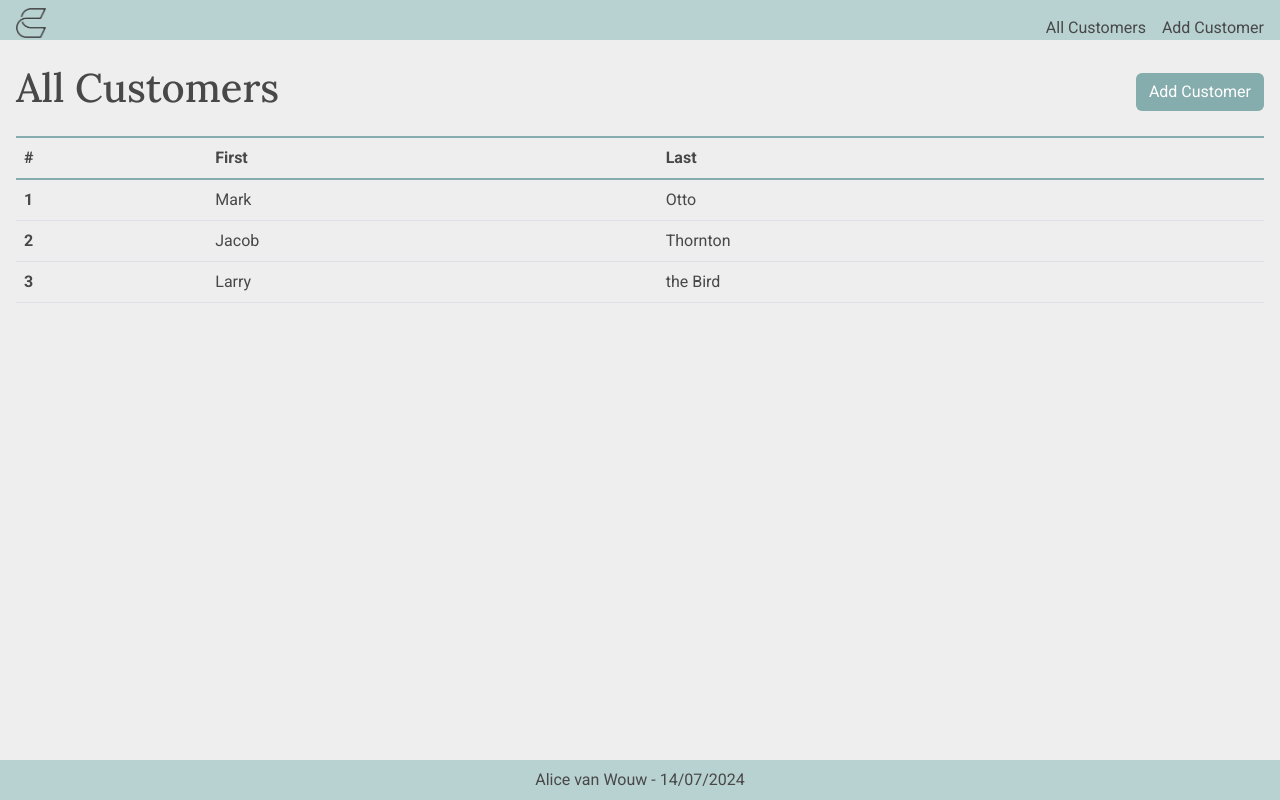
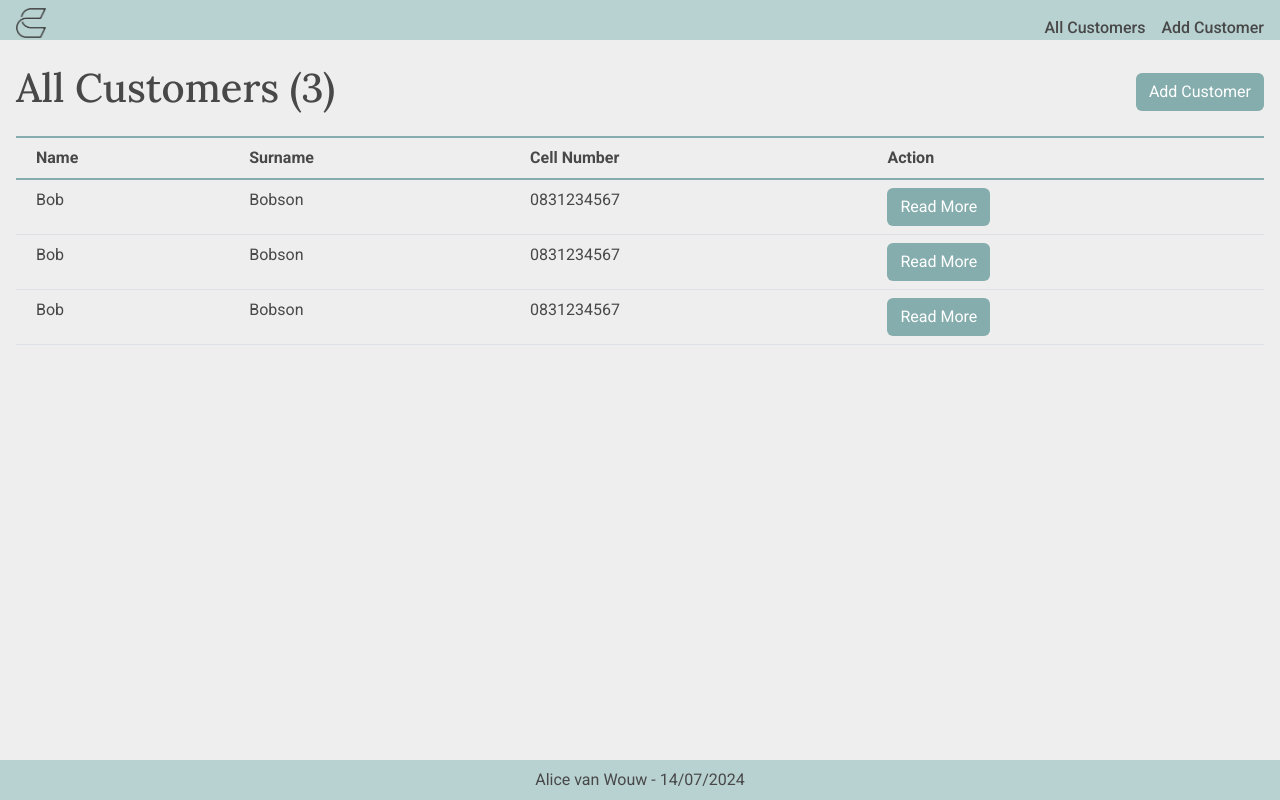
Before and after one commit to alicevanwouw/Psybergate_Assessment, a React (Vite) app in the folder psybergate_assessment/: page /customers in a window 1280 px wide. Built offline with nearby package versions, Linux system fonts and the light colour scheme.

Commit message:
dynamic table

```diff
--- a/psybergate_assessment/src/App.css
+++ b/psybergate_assessment/src/App.css
@@ -17,6 +17,10 @@ body {
 thead {
     border-bottom: 2px solid #86adad !important;
     border-top: 2px solid #86adad !important;
+}
+
+thead, tbody, tfoot, tr, td, th {
+    padding-left: 20px !important;
 }
 
 h1 {
@@ -65,9 +69,15 @@ h3 {
 .nav-button {
     text-decoration: none;
     color: inherit;
+    font-weight: 500;
 }
 
 .btn-base {
     color: white !important;
     background-color: #86adad!important;
 }
+
+.btn-base:hover {
+    background-color: #718f8f !important;
+    transform: scale(1.05); /* Slightly enlarges the button */
+}
--- a/psybergate_assessment/src/components/Table.jsx
+++ b/psybergate_assessment/src/components/Table.jsx
@@ -1,35 +1,28 @@
 
-function Table() {
+function Table({ columns, data }) {
     return (
-        <>
-            <table class="table">
+        <table className="table">
             <thead>
                 <tr>
-                        <th scope="col">#</th>
-                        <th scope="col">First</th>
-                        <th scope="col">Last</th>
+                    {columns.map((column, index) => (
+                        <th key={index}>{column.displayName}</th>
+                    ))}
                 </tr>
             </thead>
             <tbody>
-                    <tr>
-                        <th scope="row">1</th>
-                        <td>Mark</td>
-                        <td>Otto</td>
+                {data.map((row, rowIndex) => (
+                    <tr key={rowIndex}>
+                        {columns.map((column, colIndex) => (
+                            column.key !== "Action" ? (
+                                <td key={colIndex}>{row[column.key]}</td>
+                            ) : (
+                                <td key={colIndex}>{row.Action(row.Id)}</td>
+                            )
+                        ))}
                     </tr>
-                    <tr>
-                        <th scope="row">2</th>
-                        <td>Jacob</td>
-                        <td>Thornton</td>
-
-                    </tr>
-                    <tr>
-                        <th scope="row">3</th>
-                        <td>Larry</td>
-                        <td>the Bird</td>
-                    </tr>
+                ))}
             </tbody>
         </table>
-        </>
     );
 }
 
--- a/psybergate_assessment/src/pages/CustomerList.jsx
+++ b/psybergate_assessment/src/pages/CustomerList.jsx
@@ -5,14 +5,37 @@ import Table from '../components/Table';
 import LinkButton from '../components/LinkButton';
 
 const CustomerList = () => {
+
+    const ActionButton = ({ id, action }) => {
+        return <button className="btn-base btn" onClick={() => action(id)}>Read More</button>;
+    };
+
+    const loadDetails = (id) => {
+        alert(`Button clicked for row: ${JSON.stringify(id)}`);
+    };
+
+    const columns = [
+        { key: 'Name', displayName: 'Name', type: "text" },
+        { key: 'Surname', displayName: 'Surname', type: "text" },
+        { key: 'CellNumber', displayName: 'Cell Number', type: "number" },
+        { key: 'Action', displayName: 'Action', type: "button", action: "loadDetails" }
+    ];
+    const data = [
+        { Id: 1, Name: 'Bob', Surname: 'Bobson', CellNumber: '0831234567', Action: (id) => <ActionButton id={id} action={loadDetails} /> },
+        { Id: 2, Name: 'Bob', Surname: 'Bobson', CellNumber: '0831234567', Action: (id) => <button className="btn-base btn" onClick={() => loadDetails(id)}>Read More</button> },
+        { Id: 3, Name: 'Bob', Surname: 'Bobson', CellNumber: '0831234567', Action: (id) => <button className="btn-base btn" onClick={() => loadDetails(id)}>Read More</button> }
+    ];
+
+    const heading = `All Customers (${data.length})`;
+
     return (
         <Layout>
             <div className="p-3 pt-4">
                 <div className="items-space-between pb-3">
-                    <h1>All Customers</h1>
+                    <h1>{heading}</h1>
                     <LinkButton text="Add Customer" href="./customers/new/details" />
                 </div>
-                <Table />
+                <Table columns={columns} data={data} />
             </div>
         </Layout>
     );
```
Lines whose indentation alone changed are shown as unchanged.
